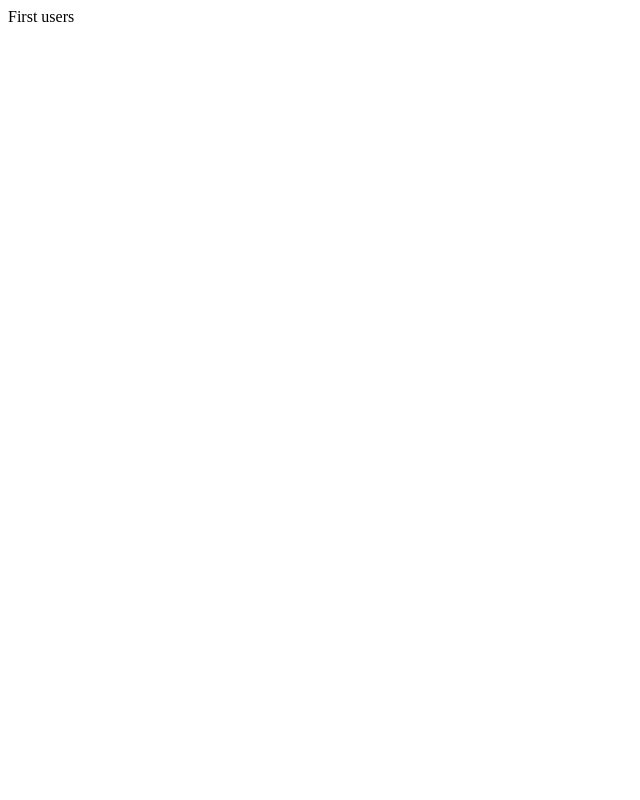
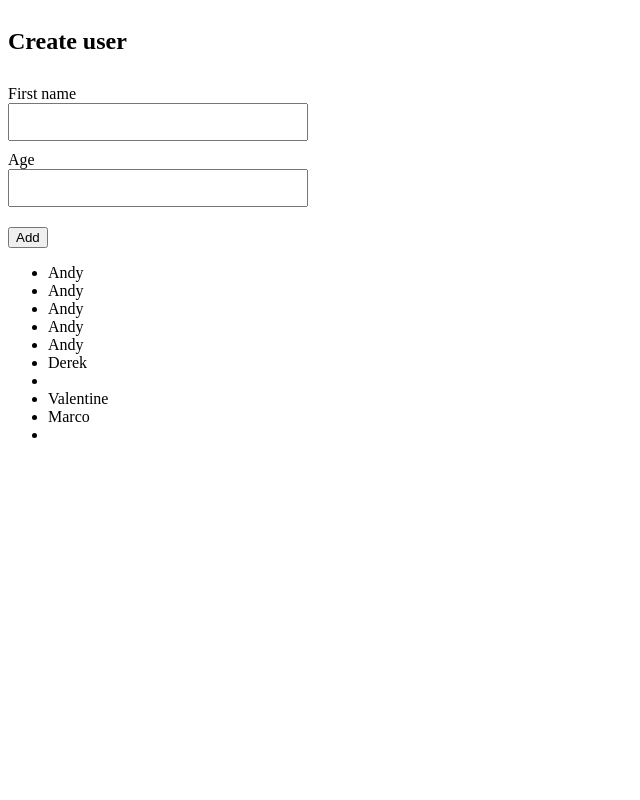
Before and after one commit to perpetual-education/sqlite-exploration, a PHP site: page / in a window 1280 px wide. Before the commit the part shown is almost empty. Shown: the whole page, without its empty margins (0-640 px from the left). Run offline with PHP 8.4, Linux system fonts and the light colour scheme; data comes from the database, SQL or seed files in the repository; both versions use the stored data as it was after the commit.

Commit message:
Add createUser form and display users

```diff
--- a/index.php
+++ b/index.php
@@ -1,6 +1,4 @@
 <?php
-
-echo "First users";
 
 $db = new PDO('sqlite:database.sqlite');
 
@@ -12,4 +10,101 @@ $db->exec("CREATE TABLE IF NOT EXISTS users (
     age INTEGER
 )");
 
-$db->exec("INSERT INTO users (name, age) VALUES ('Andy', 32)");
+
+
+function createUser($db, $name, $age) {
+	// somehow you need to have the reference to the database available in this scope
+
+	$db->exec("INSERT INTO users (name, age) VALUES ('$name', '$age')");
+
+	// should it have some sort of return value?
+	// could it fail?
+	// weird that those variables need quotes... '$name' : /
+}
+
+// if the post was submitted (re-requesting the page now... )
+if ( isset( $_POST['create_user']) ) {
+	createUser( $db, $_POST['first_name'], $_POST['age'] );
+}
+
+$people = $db->query("SELECT * FROM users")->fetchAll();
+
+
+?>
+
+<form method='POST'>
+	<h2>Create user</h2>
+
+	<label>
+		<span>First name</span>
+		<input type='text' name='first_name'>
+	</label>
+
+	<label>
+		<span>Age</span>
+		<input type='number' name='age'>
+	</label>
+
+	<div class='actions'>
+		<button type='submit' name='create_user'>Add</button>
+	</div>
+</form>
+
+
+<ul>
+	<?php foreach ($people as $person) { ?>
+		<li>
+			<article>
+				<?=$person['name']?>
+			</article>
+		</li>
+	<?php } ?>
+</ul>
+
+
+
+
+
+
+
+
+
+
+
+
+
+
+
+
+
+
+
+
+
+
+
+
+
+<style>
+	form {
+		display: grid;
+		gap: 10px;
+		max-width: 300px;
+		label {
+			display: grid;
+		}
+		input[type='text'], input[type='number'] {
+			display: block;
+			font: unset;
+			font-size: 1rem;
+			padding: 0.5em;
+		}
+		.actions {
+			display: flex;
+			flex-direction: row;
+			flex-wrap: wrap;
+
+			margin-top: 10px;
+		}
+	}
+</style>
```
Also changed, not shown: README.md, database.sqlite, images/missing-values.png (added).
